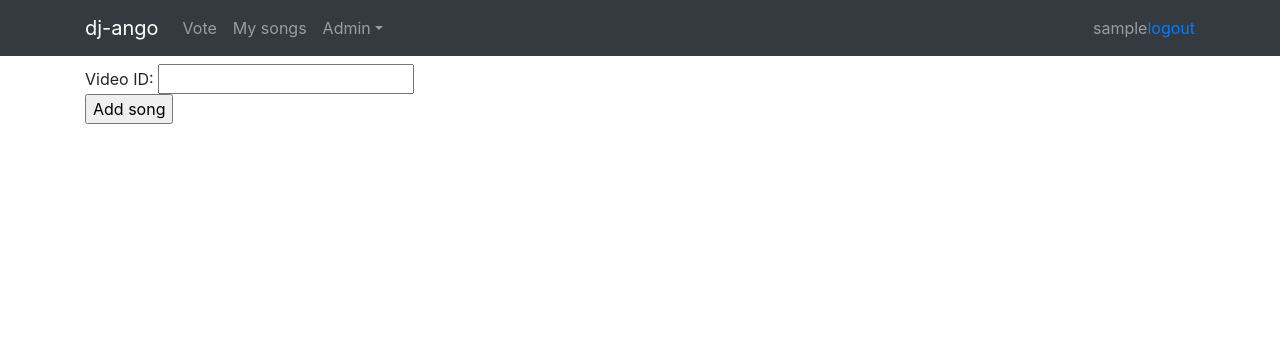
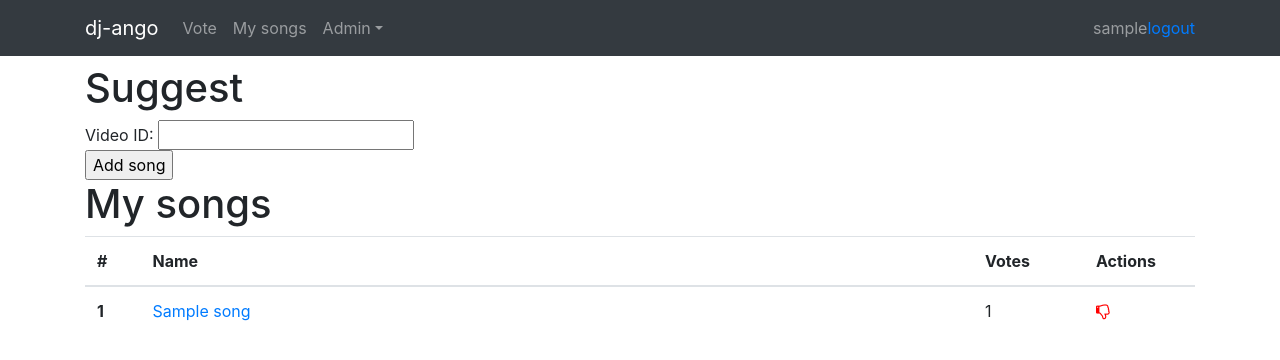
Before and after one commit to haltode/dj-ango, a Django app: page /mysongs/ in a window 1280 px wide. Shown: the top 360 px of the page. Run offline with Django 3.2, Linux system fonts and the light colour scheme; a user stored in the database is signed in; tables that the repository leaves empty hold one stand-in row (values such as "Sample post"); some libraries are stand-ins or nearby versions.

Commit message:
templates: mysongs: add song list from users

```diff
--- a/dj/templates/dj/mysongs.html
+++ b/dj/templates/dj/mysongs.html
@@ -1,9 +1,14 @@
 {% extends 'dj/base.html' %}
 
 {% block content %}
+<h1>Suggest</h1>
 <form action="{% url 'dj:suggest' %}" method="post">
     {% csrf_token %}
     Video ID: <input type="text" name="yt_id"><br>
     <input type="submit" value="Add song">
 </form>
+
+<h1>My songs</h1>
+{% include 'dj/song_list.html' %}
+
 {% endblock %}
--- /dev/null
+++ b/dj/templates/dj/song_list.html
@@ -0,0 +1,28 @@
+{% load utils %}
+
+{% if songs %}
+<div class="table-responsive-md">
+    <table class="table table-hover">
+        <thead>
+            <tr>
+                <th scope="col" style="width: 5%">#</th>
+                <th scope="col" style="width: 75%">Name</th>
+                <th scope="col" style="width: 10%">Votes</th>
+                <th scope="col" style="width: 10%">Actions</th>
+            </tr>
+        </thead>
+        <tbody>
+            {% for song in songs|sort_songs_by_vote %}
+            <tr>
+                <th scope="row">{{ forloop.counter }}</th>
+                <td><a href="{% url 'dj:song' song.yt_id %}">{{ song.title }}</a></td>
+                <td id="nbvotes{{ song.yt_id }}">{% get_nb_votes song %}</td>
+                <td>{% include 'dj/vote_button.html' %}</td>
+            </tr>
+            {% endfor %}
+        </tbody>
+    </table>
+</div>
+{% else %}
+    <p>No songs are available.</p>
+{% endif %}
--- a/dj/templatetags/utils.py
+++ b/dj/templatetags/utils.py
@@ -14,6 +14,11 @@ def elapsed_since(start):
     delta = (end - start).total_seconds()
     return timedelta(seconds=int(delta))
 
+@register.filter
+def sort_songs_by_vote(songs):
+    sorted_songs = sorted(songs, key=lambda s: get_nb_votes(s), reverse=True)
+    return sorted_songs
+
 @register.simple_tag
 def get_nb_votes(song):
     votes = Vote.objects.filter(song=song)
--- a/dj/views.py
+++ b/dj/views.py
@@ -6,7 +6,7 @@ from django.http import JsonResponse
 from django.shortcuts import get_object_or_404, render, redirect
 
 from dj.models import Song, Vote
-from dj.queue import get_current_song, get_songs_sorted_by_vote
+from dj.queue import get_current_song
 from dj.templatetags.utils import get_nb_votes, elapsed_since
 
 import requests
@@ -16,11 +16,14 @@ def player(request):
     return render(request, 'dj/player.html')
 
 def queue(request):
-    context = {'songs': get_songs_sorted_by_vote()}
+    songs = Song.objects.all()
+    context = {'songs': songs}
     return render(request, 'dj/queue.html', context)
 
 def mysongs(request):
-    return render(request, 'dj/mysongs.html')
+    mines = Song.objects.filter(suggester=request.user)
+    context = {'songs': mines}
+    return render(request, 'dj/mysongs.html', context)
 
 def state(request):
     song = get_current_song()
```
Also changed, not shown: dj/queue.py (+6 -10 lines), dj/templates/dj/queue.html (+1 -29 lines).
